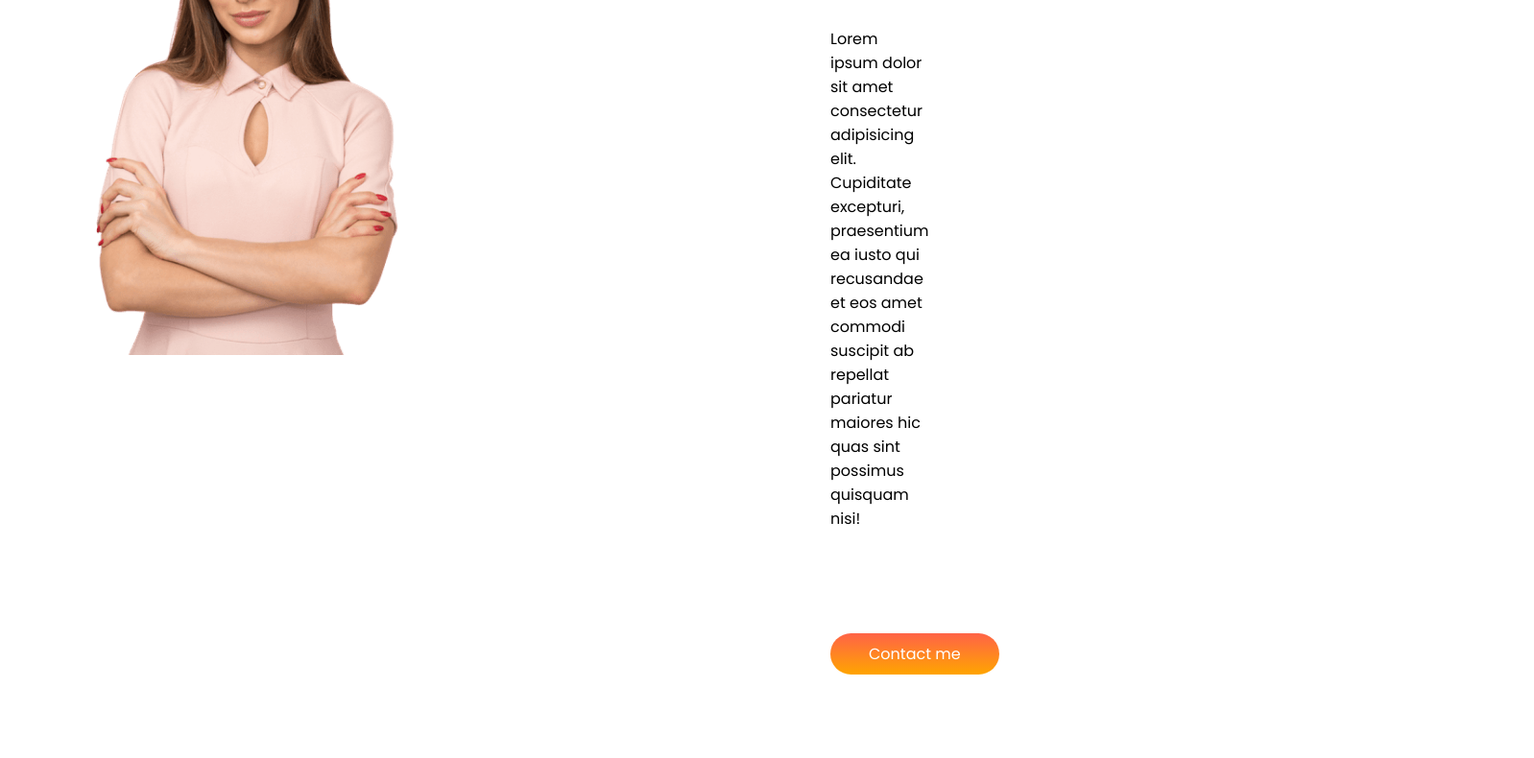
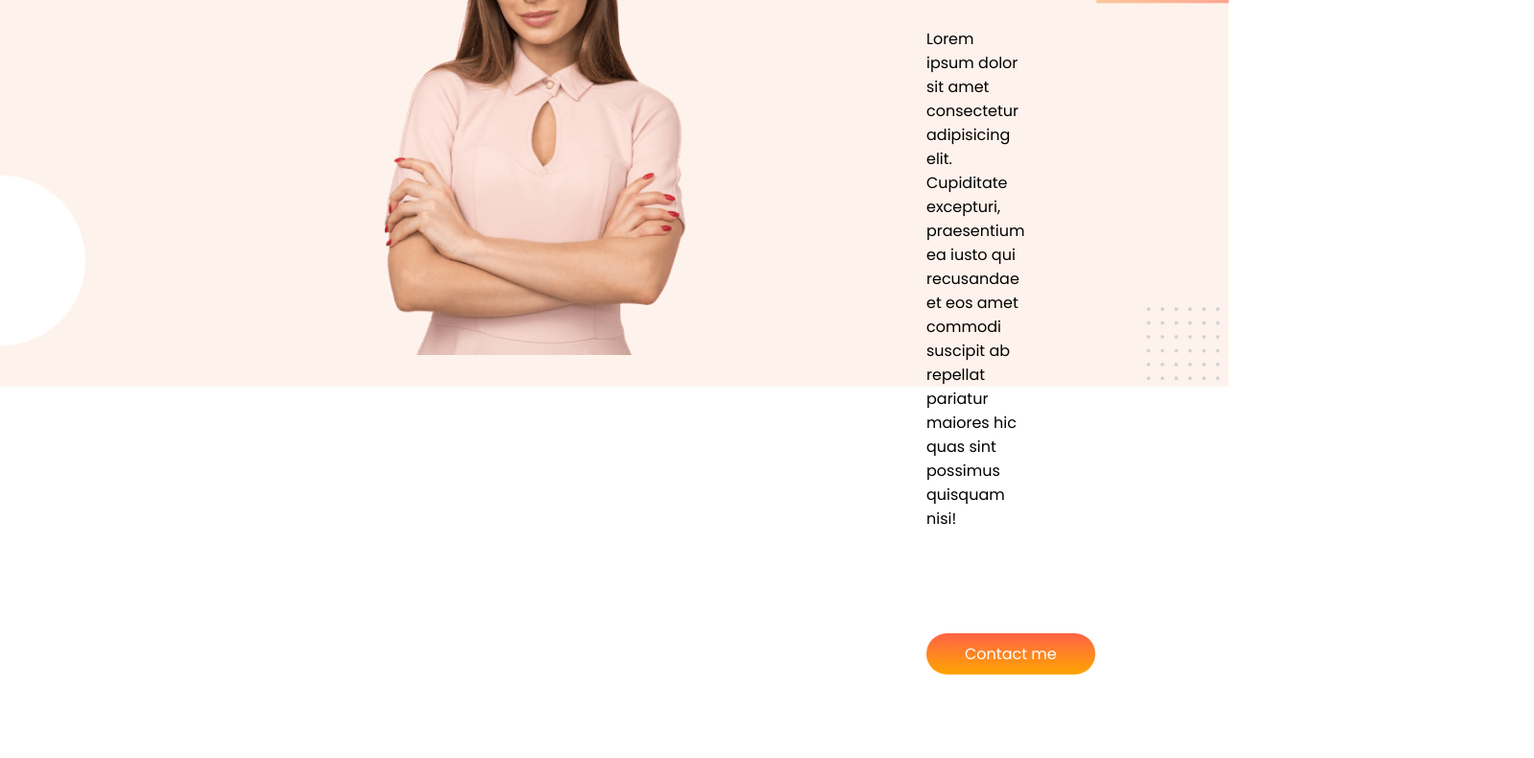
Before and after one commit to nurulalamtawhid/practice, a plain HTML site: page index.html in a window 1280 px wide. Shown: the part 757-1547 px from the top of the page at 96% size, 1598 px wide, since content can reach past the window. Drawn offline with Linux system fonts and the light colour scheme.

Commit message:
2ndphase

```diff
--- a/index.html
+++ b/index.html
@@ -25,7 +25,7 @@
         </div>
 
     </section>
-    <section class="top">
+    <section class="second">
         <div class="mid">
             <img src="images/Person Image.png" alt="">
 
--- a/style.css
+++ b/style.css
@@ -12,7 +12,7 @@ h1{
 .top{
     display: flex;
     margin-bottom: 120px;
-    background-image: url(images/shapes/7);
+
 }
 .skip{
     width: 100%;
@@ -33,14 +33,25 @@ h1{
 
     width: 80%;
 
+
+}
+.second{
+    display: flex;
+    margin-bottom: 120px;
+    background-image: url(images/shapes/7.png);
+    background-repeat: no-repeat;
+    width: 100%;
+    background-size:100%;
+
 }
 .mid{
-    background-image: url(images/shapes/7);
-    margin-left: 100px;
+    /**background-image: url(images/shapes/7);*/
+    margin-left: 200px;
+    padding-left: 200px;
 }
 .about{
     width: 50%;
     margin-left: 100px;
-    padding-left: 350px;
+    padding-left: 150px;
     padding-right: 180px;
 }
```
